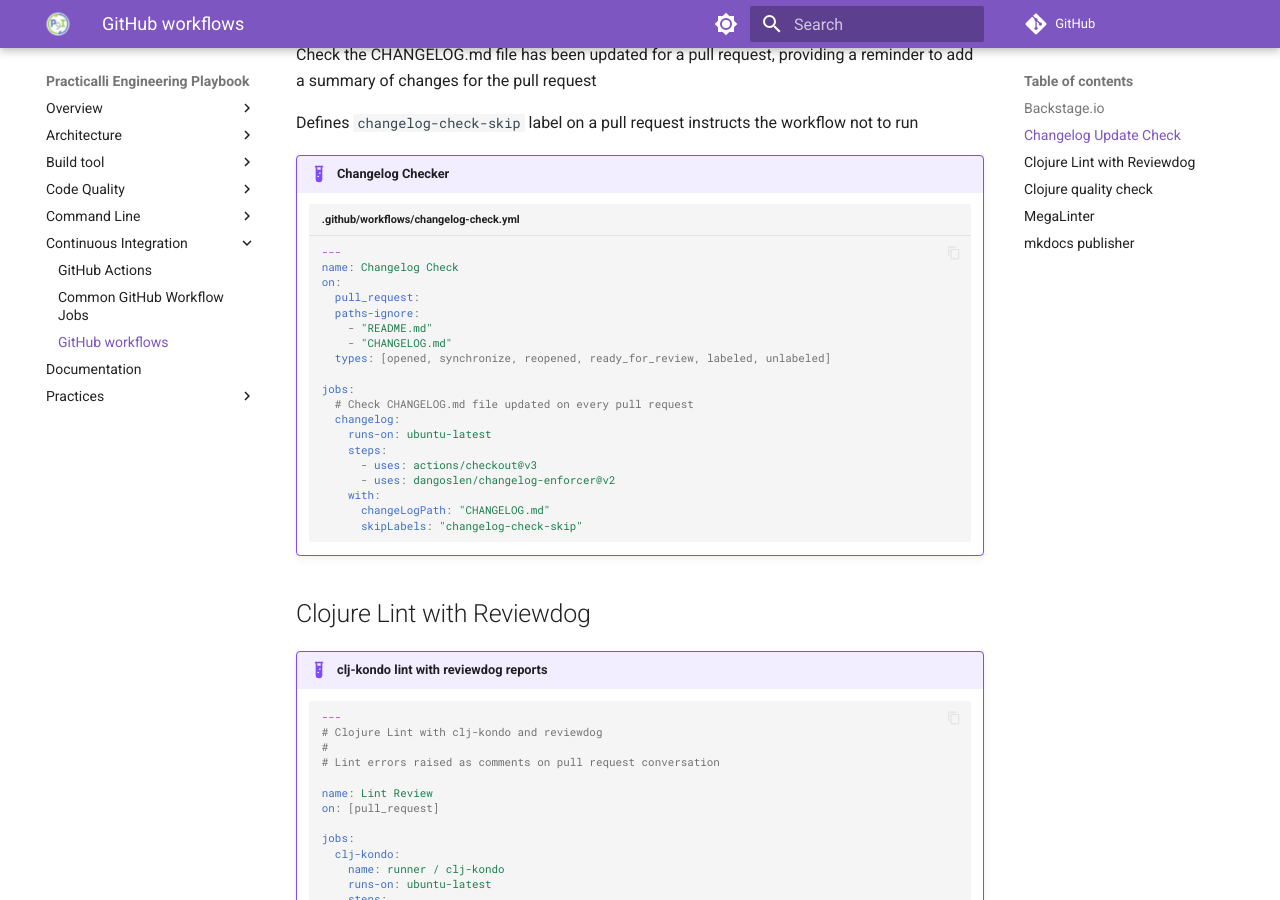
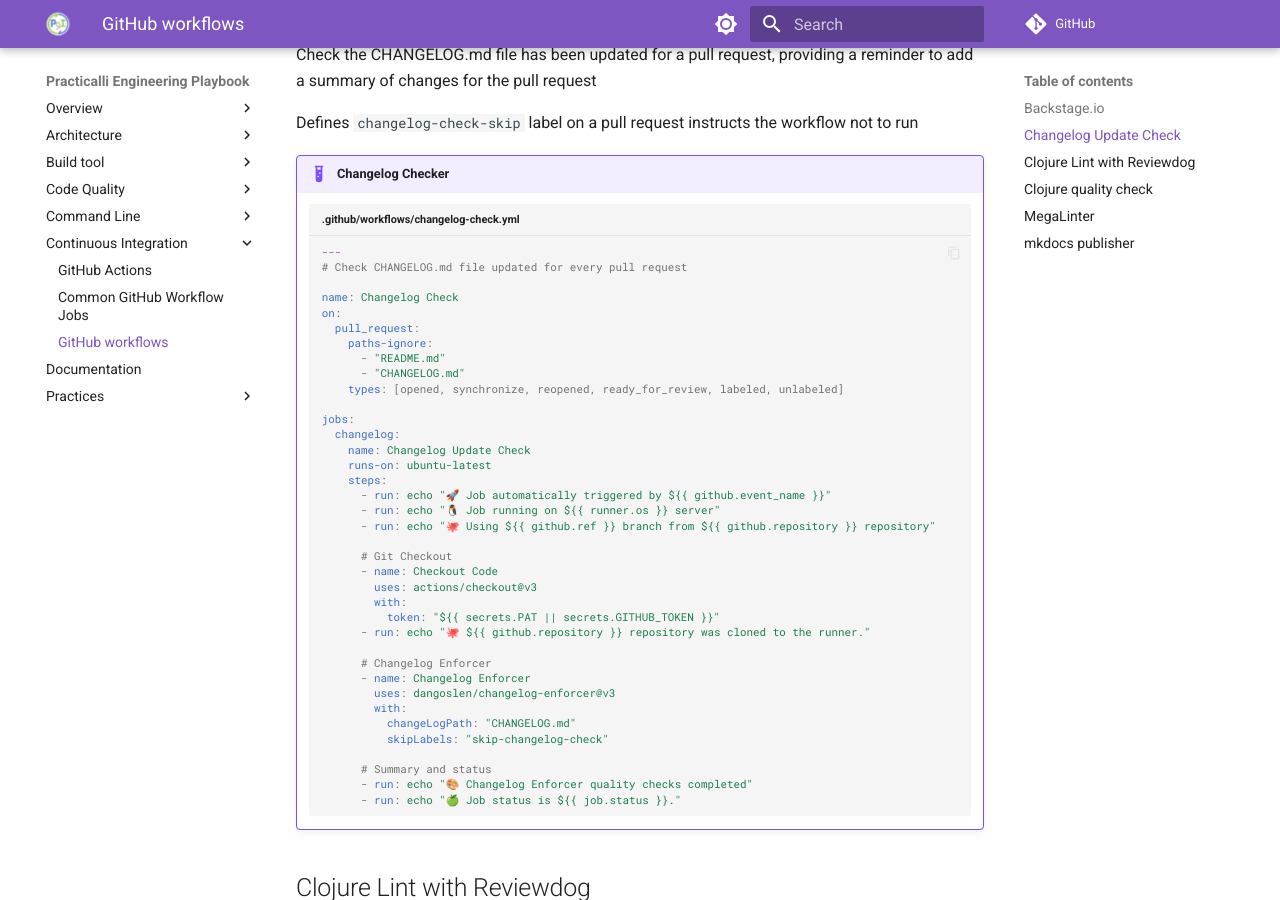
Before and after one commit to practicalli/engineering-playbook, an MkDocs documentation site: the page built from docs/continuous-integration/github-workflow.md, in a window 1280 px wide and 900 px high, scrolled down 734 px. Built offline with MkDocs 1.6.1 and Material for MkDocs 9.7.7, drawn with Linux system fonts in a browser that asks for light colours; comment, search, counter and statistics services are not loaded.

Commit message:
continuous-integration: update changelog checker workflow

````diff
--- a/docs/continuous-integration/github-workflow.md
+++ b/docs/continuous-integration/github-workflow.md
@@ -38,24 +38,42 @@
 !!! EXAMPLE "Changelog Checker"
     ```yaml title=".github/workflows/changelog-check.yml"
     ---
+    # Check CHANGELOG.md file updated for every pull request
+
     name: Changelog Check
     on:
       pull_request:
-      paths-ignore:
-        - "README.md"
-        - "CHANGELOG.md"
-      types: [opened, synchronize, reopened, ready_for_review, labeled, unlabeled]
+        paths-ignore:
+          - "README.md"
+          - "CHANGELOG.md"
+        types: [opened, synchronize, reopened, ready_for_review, labeled, unlabeled]
 
     jobs:
-      # Check CHANGELOG.md file updated on every pull request
       changelog:
+        name: Changelog Update Check
         runs-on: ubuntu-latest
         steps:
-          - uses: actions/checkout@v3
-          - uses: dangoslen/changelog-enforcer@v2
-        with:
-          changeLogPath: "CHANGELOG.md"
-          skipLabels: "changelog-check-skip"
+          - run: echo "🚀 Job automatically triggered by ${{ github.event_name }}"
+          - run: echo "🐧 Job running on ${{ runner.os }} server"
+          - run: echo "🐙 Using ${{ github.ref }} branch from ${{ github.repository }} repository"
+
+          # Git Checkout
+          - name: Checkout Code
+            uses: actions/checkout@v3
+            with:
+              token: "${{ secrets.PAT || secrets.GITHUB_TOKEN }}"
+          - run: echo "🐙 ${{ github.repository }} repository was cloned to the runner."
+
+          # Changelog Enforcer
+          - name: Changelog Enforcer
+            uses: dangoslen/changelog-enforcer@v3
+            with:
+              changeLogPath: "CHANGELOG.md"
+              skipLabels: "skip-changelog-check"
+
+          # Summary and status
+          - run: echo "🎨 Changelog Enforcer quality checks completed"
+          - run: echo "🍏 Job status is ${{ job.status }}."
     ```
 
 
````
